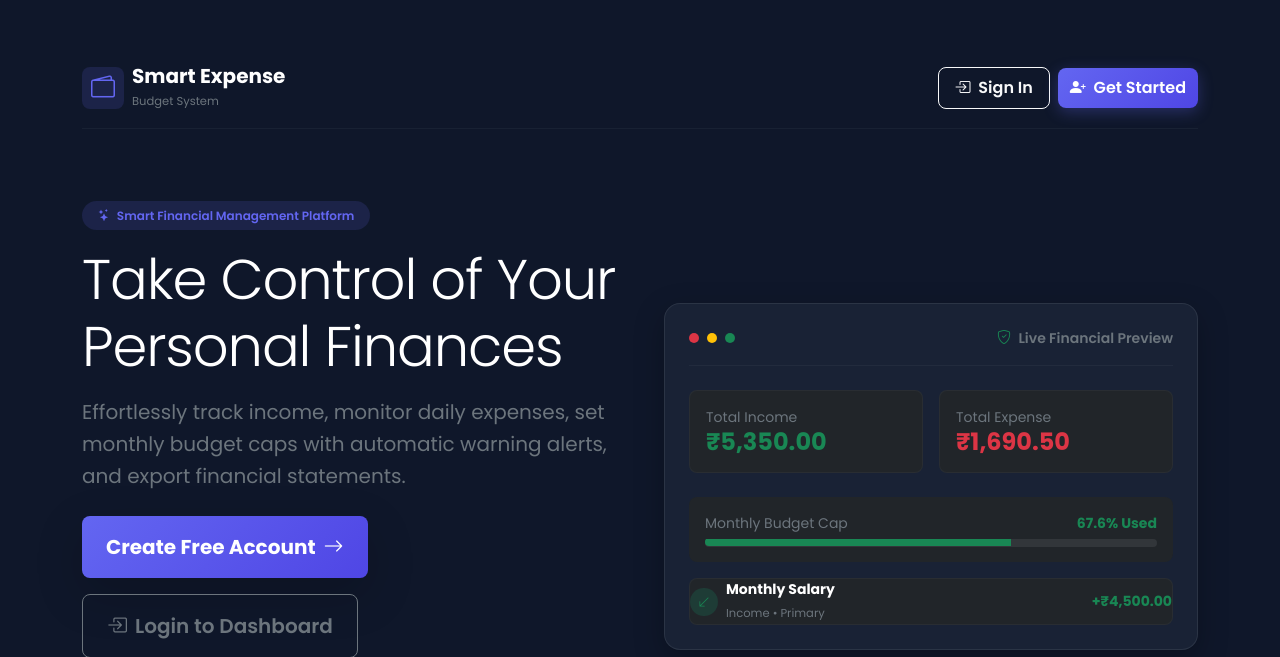
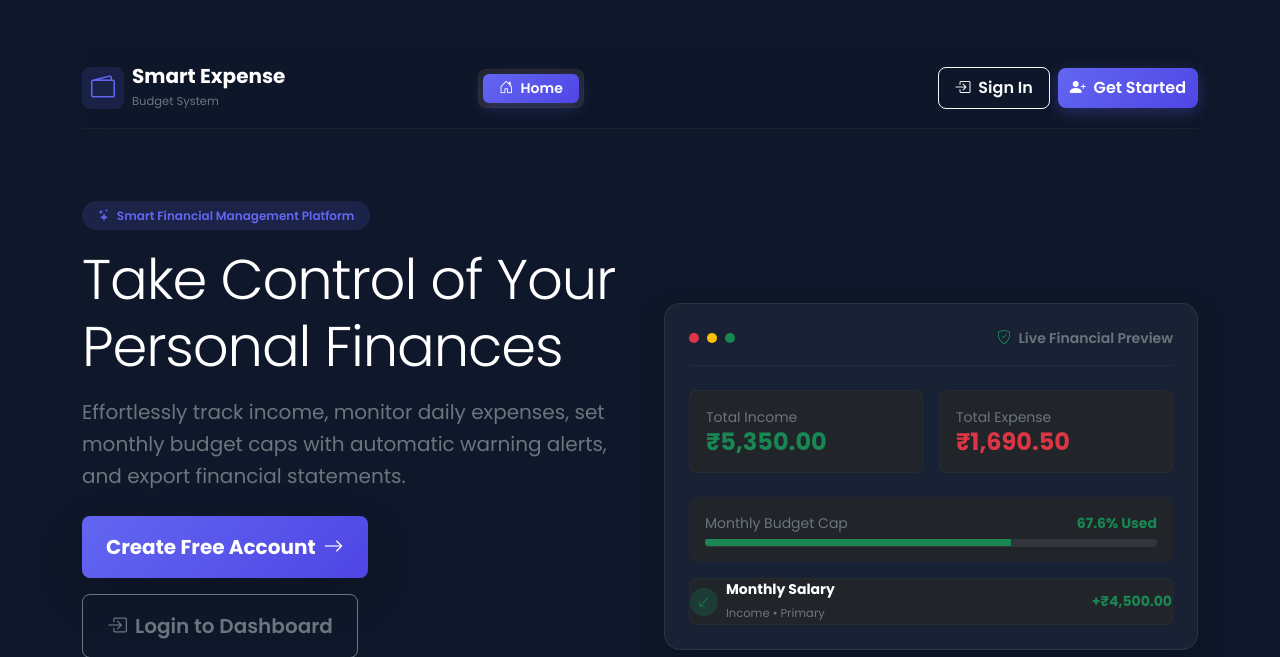
Before and after one commit to Mrutunjaya-Muduli/Expense-Tracker, a Django app: page / in a window 1280 px wide. Shown: the top 657 px of the page. Run offline with Django 5.2, Linux system fonts and the light colour scheme.

Commit message:
Add sticky fixed navbar with section icons and user profile dropdown on Home landing page

```diff
--- a/templates/home.html
+++ b/templates/home.html
@@ -5,9 +5,9 @@
 
 {% block auth_content %}
 <!-- Navigation Header for Home Page -->
-<nav class="navbar navbar-expand-lg border-bottom border-secondary border-opacity-10 py-3 mb-4">
+<nav class="navbar navbar-expand-lg border-bottom border-secondary border-opacity-10 py-3 mb-4 sticky-top navbar-glass">
     <div class="container px-0">
-        <a href="{% url 'home' %}" class="d-flex align-items-center text-decoration-none gap-2">
+        <a href="{% url 'home' %}" class="d-flex align-items-center text-decoration-none gap-2 me-3">
             <div class="rounded-3 bg-indigo-glow p-2 d-flex align-items-center justify-content-center" style="width:42px; height:42px;">
                 <i class="bi bi-wallet2 text-indigo fs-4"></i>
             </div>
@@ -17,11 +17,54 @@
             </div>
         </a>
 
+        <!-- Section Navigation Links with Icons -->
+        <div class="d-none d-lg-flex align-items-center gap-1 mx-auto bg-dark bg-opacity-40 p-1 rounded-3 border border-secondary border-opacity-10">
+            <a href="{% url 'home' %}" class="btn btn-sm btn-primary-gradient px-3 py-1.5 rounded-2">
+                <i class="bi bi-house-door me-1"></i> Home
+            </a>
+            {% if request.user.is_authenticated %}
+                <a href="{% url 'dashboard' %}" class="btn btn-sm btn-link text-secondary text-decoration-none px-3 py-1.5 rounded-2">
+                    <i class="bi bi-speedometer2 me-1"></i> Dashboard
+                </a>
+                <a href="{% url 'income_list' %}" class="btn btn-sm btn-link text-secondary text-decoration-none px-3 py-1.5 rounded-2">
+                    <i class="bi bi-arrow-down-left-circle me-1"></i> Income
+                </a>
+                <a href="{% url 'expense_list' %}" class="btn btn-sm btn-link text-secondary text-decoration-none px-3 py-1.5 rounded-2">
+                    <i class="bi bi-arrow-up-right-circle me-1"></i> Expenses
+                </a>
+                <a href="{% url 'budget_list' %}" class="btn btn-sm btn-link text-secondary text-decoration-none px-3 py-1.5 rounded-2">
+                    <i class="bi bi-pie-chart me-1"></i> Budget
+                </a>
+                <a href="{% url 'reports' %}" class="btn btn-sm btn-link text-secondary text-decoration-none px-3 py-1.5 rounded-2">
+                    <i class="bi bi-file-earmark-bar-graph me-1"></i> Reports
+                </a>
+            {% endif %}
+        </div>
+
         <div class="d-flex align-items-center gap-2 ms-auto">
             {% if request.user.is_authenticated %}
-                <a href="{% url 'dashboard' %}" class="btn btn-primary-gradient px-3.5 py-2 rounded-3 fw-semibold small">
-                    <i class="bi bi-speedometer2 me-1"></i> Open Dashboard
+                <a href="{% url 'dashboard' %}" class="btn btn-sm btn-primary-gradient px-3 py-2 rounded-3 fw-semibold d-none d-sm-inline-flex align-items-center gap-1">
+                    <i class="bi bi-speedometer2 me-1"></i> Dashboard
                 </a>
+                <!-- User Profile Avatar & Dropdown -->
+                <div class="dropdown ms-1">
+                    <a href="#" class="d-flex align-items-center text-white text-decoration-none dropdown-toggle gap-2" id="homeUserDropdown" data-bs-toggle="dropdown" aria-expanded="false">
+                        {% if user.profile.avatar %}
+                            <img src="{{ user.profile.avatar.url }}" alt="{{ user.username }}" class="avatar-img">
+                        {% else %}
+                            <div class="avatar-img bg-indigo-glow d-flex align-items-center justify-content-center fw-bold">
+                                {{ user.username|first|upper }}
+                            </div>
+                        {% endif %}
+                        <span class="d-none d-md-inline fw-semibold">{{ user.username }}</span>
+                    </a>
+                    <ul class="dropdown-menu dropdown-menu-dark dropdown-menu-end shadow border-secondary border-opacity-25" aria-labelledby="homeUserDropdown">
+                        <li><a class="dropdown-item py-2" href="{% url 'dashboard' %}"><i class="bi bi-speedometer2 me-2 text-indigo"></i> Dashboard</a></li>
+                        <li><a class="dropdown-item py-2" href="{% url 'profile' %}"><i class="bi bi-person me-2 text-info"></i> Profile & Settings</a></li>
+                        <li><hr class="dropdown-divider border-secondary border-opacity-25"></li>
+                        <li><a class="dropdown-item py-2 text-danger" href="{% url 'logout' %}"><i class="bi bi-box-arrow-right me-2"></i> Logout</a></li>
+                    </ul>
+                </div>
             {% else %}
                 <a href="{% url 'login' %}" class="btn btn-outline-light px-3 py-2 rounded-3 fw-semibold small">
                     <i class="bi bi-box-arrow-in-right me-1"></i> Sign In
```
